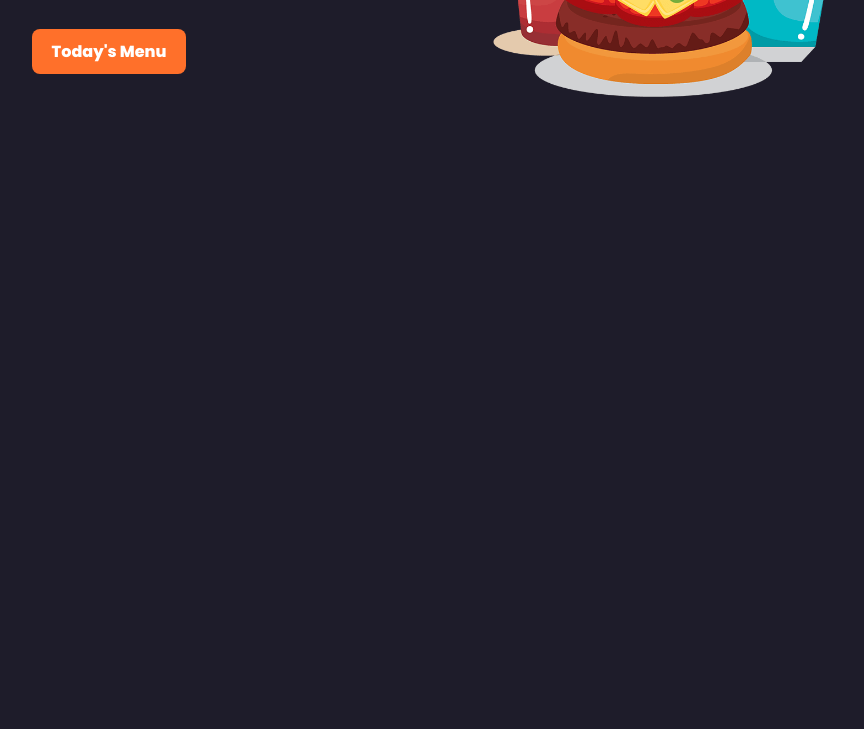
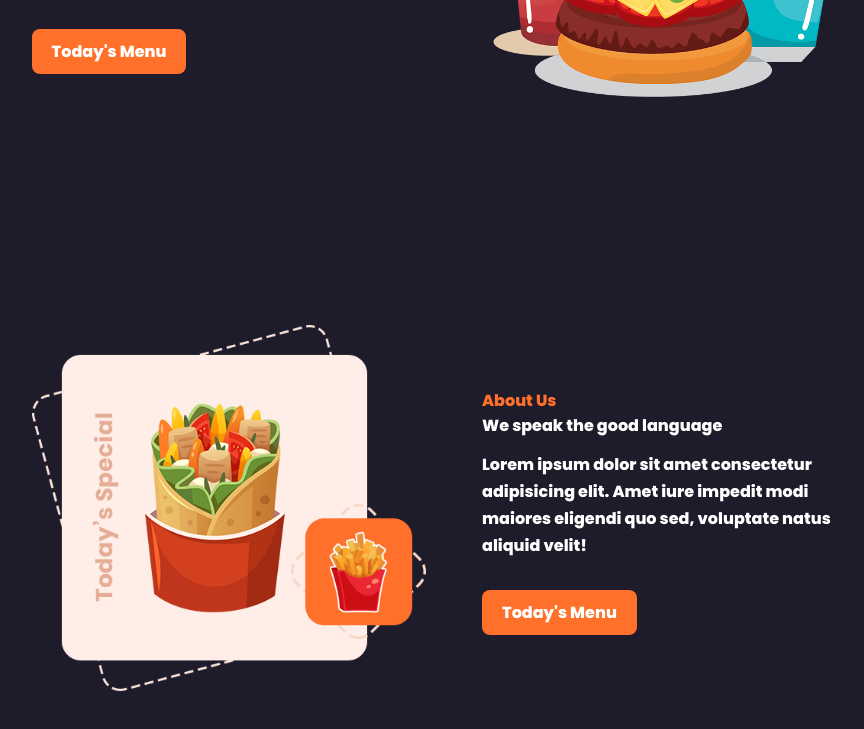
Before and after one commit to ihlasMert/web-page-16-Food-Restaurant-Website-Design, a plain HTML site: page index.html in a window 1280 px wide. Shown: the part 465-1194 px from the top of the page, without its empty margins (186-1050 px from the left). Before the commit the page ends 800 px from the top, so only its background shows below. Drawn offline with nearby package versions, Linux system fonts and the light colour scheme.

Commit message:
added about section

```diff
--- a/index.html
+++ b/index.html
@@ -40,5 +40,20 @@
         <img src="./restorant-img/home.png" />
       </div>
     </section>
+    <!-- About Start -->
+    <section class="about" id="about">
+      <div class="about-img">
+        <img src="./restorant-img/about.png" />
+      </div>
+      <div class="about-text">
+        <span>About Us</span>
+        <h2>We speak the good language</h2>
+        <p>
+          Lorem ipsum dolor sit amet consectetur adipisicing elit. Amet iure
+          impedit modi maiores eligendi quo sed, voluptate natus aliquid velit!
+        </p>
+        <a href="#" class="btn">Today's Menu</a>
+      </div>
+    </section>
   </body>
 </html>
--- a/styles.css
+++ b/styles.css
@@ -87,14 +87,38 @@ section {
   margin: 1rem 0 2rem;
 }
 
-.btn{
+.btn {
   display: inline-block;
   padding: 10px 20px;
   background: var(--main-color);
   color: #fff;
   border-radius: 0.5rem;
 }
-.btn:hover{
+.btn:hover {
   transform: scale(1.2) translateY(10px);
-    transition: .2s;
+  transition: 0.2s;
 }
+.about {
+  display: grid;
+  grid-template-columns: repeat(2, 1fr);
+  grid-gap: 3.5rem;
+  align-items: center;
+}
+
+.about-img img {
+  max-width: 100%;
+  width: 480px;
+  height: auto;
+}
+.about-text span {
+  color: var(--main-color);
+  font-weight: 600;
+}
+.about-text h2 {
+  font-size: var(--h2-font);
+}
+
+.about-text p{
+    margin: 0.8rem 0 1.9rem ;
+    line-height: 1.7;
+}
```
Lines whose indentation alone changed are shown as unchanged.
